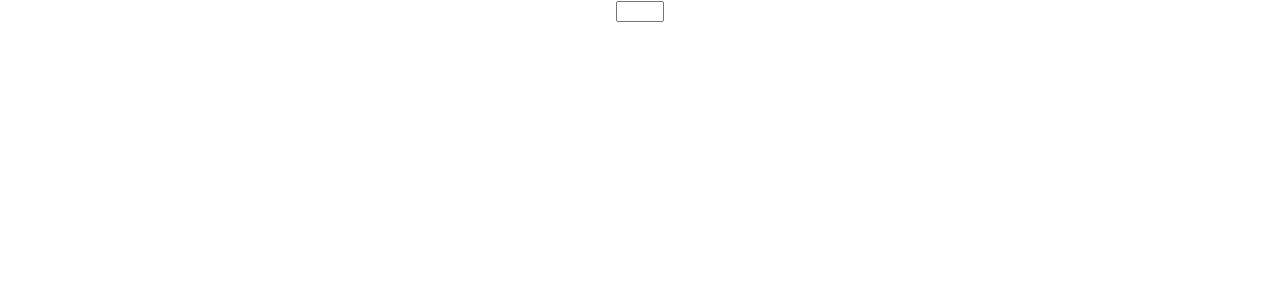
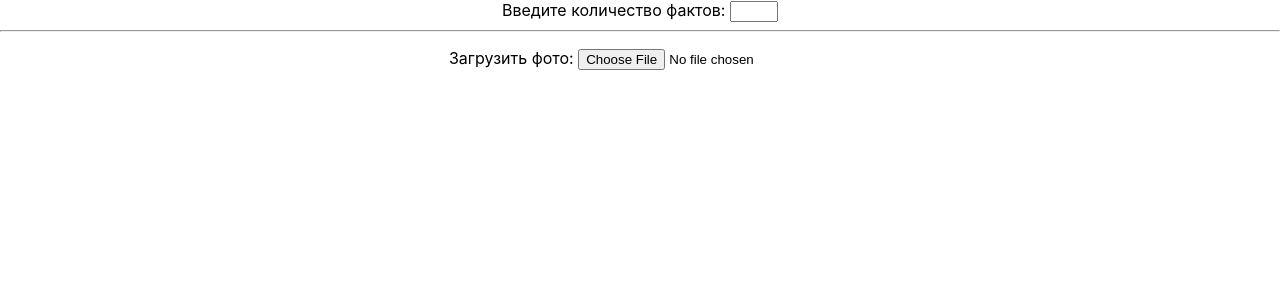
Before and after one commit to BVyacheslav/react-course, a React (Create React App) app: page / in a window 1280 px wide. Shown: the top 300 px of the page. Built offline with nearby package versions, Linux system fonts and the light colour scheme.

Commit message:
Реализовано отображение фото профиля

```diff
--- a/src/App.css
+++ b/src/App.css
@@ -1,3 +1,8 @@
 .App {
   text-align: center;
 }
+
+img {
+  width: 200px;
+  height: 200px;
+}
--- a/src/App.js
+++ b/src/App.js
@@ -1,4 +1,5 @@
 import './App.css';
+import { Fotos } from './components';
 import { Facts } from './components/Facts';
 
 function App() {
@@ -6,6 +7,7 @@ function App() {
   return (
     <div className="App">
       <Facts />
+      <Fotos />
     </div>
   );
 }
--- a/src/components/Facts/Facts.js
+++ b/src/components/Facts/Facts.js
@@ -16,9 +16,11 @@ export const Facts = () => {
   }
 
   return (
-    <div>
-      <input type="number" min="1" max="5" value={count} onChange={handleChange} />
-      {facts.map(fact => <div key={fact}>{fact}</div>)}
+    <div style={{ marginBottom: '1rem' }}>
+      <label htmlFor="fact">Введите количество фактов: </label>
+      <input id="fact" type="number" min="1" max="5" value={count} onChange={handleChange} />
+      {facts.map(fact => <li key={fact}>{fact}</li>)}
+      <hr />
     </div>
   );
 }
--- /dev/null
+++ b/src/components/Fotos/Fotos.js
@@ -0,0 +1,24 @@
+import { useSelector, useDispatch } from 'react-redux';
+import { addFoto } from '../../store/profileSlice';
+
+export const Fotos = () => {
+  const fotos = useSelector(state => state.profile.fotos);
+
+  const dispath = useDispatch();
+
+  const handleChange = (e) => {
+    dispath(addFoto(URL.createObjectURL(e.target.files[0])));
+  }
+
+  return (
+    <>
+      <div style={{ marginBottom: '1rem' }}>
+        <label htmlFor="img">Загрузить фото: </label>
+        <input type="file" id="img" name="img" accept="image/*" onChange={handleChange} />
+      </div>
+      <div>
+        {fotos.map(foto => <img key={foto} src={foto} />)}
+      </div>
+    </>
+  );
+}
--- /dev/null
+++ b/src/components/Fotos/index.js
@@ -0,0 +1 @@
+export { Fotos } from './Fotos';
--- a/src/components/index.js
+++ b/src/components/index.js
@@ -1 +1,2 @@
 export { Facts } from './Facts';
+export { Fotos } from './Fotos';
--- a/src/store/index.js
+++ b/src/store/index.js
@@ -1,8 +1,10 @@
 import { configureStore } from "@reduxjs/toolkit";
 import { starWarsReducer } from "./starWarsSlice";
+import { profileReducer } from "./profileSlice";
 
 export default configureStore({
   reducer: {
-    starWars: starWarsReducer
+    starWars: starWarsReducer,
+    profile: profileReducer
   }
 })
--- /dev/null
+++ b/src/store/profileSlice.js
@@ -0,0 +1,16 @@
+import { createSlice } from "@reduxjs/toolkit";
+
+const profileSlice = createSlice({
+  name: 'profile',
+  initialState: {
+    fotos: [],
+  },
+  reducers: {
+    addFoto(state, action) {
+      state.fotos = [action.payload, ...state.fotos];
+    }
+  }
+});
+
+export const profileReducer = profileSlice.reducer;
+export const { addFoto } = profileSlice.actions;
```
